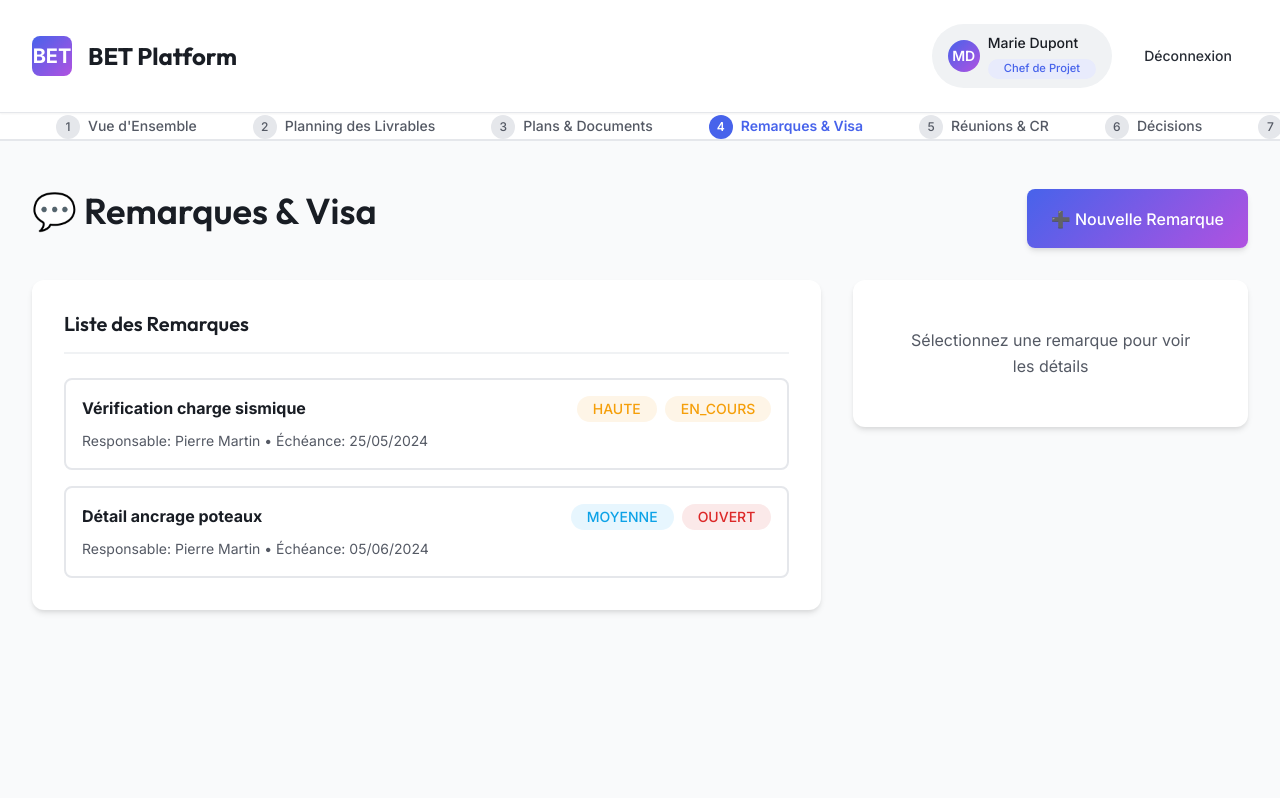
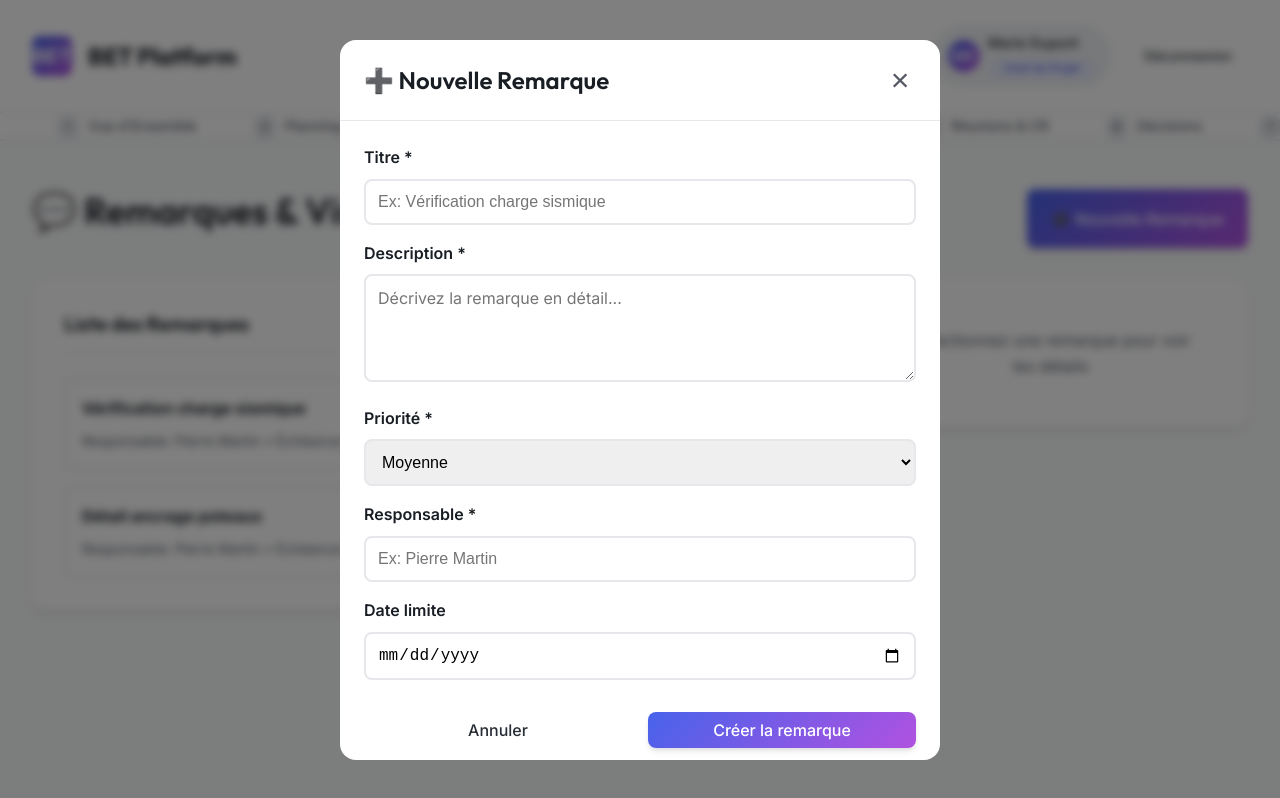
Before and after one commit to salaheddineouajjaj/bet-platform, a Next.js app: page /projects/1/remarks in a window 1280 px wide. Both pictures are taken after a click on the button "➕ Nouvelle Remarque". Built offline with nearby package versions, Linux system fonts and the light colour scheme.

Commit message:
Feature: Add working 'Nouvelle Remarque' button with role-based permissions

```diff
--- a/app/projects/[id]/remarks/page.jsx
+++ b/app/projects/[id]/remarks/page.jsx
@@ -3,6 +3,8 @@
 import { useState, useEffect } from 'react';
 import { use } from 'react';
 import Navigation from '@/components/Navigation/Navigation';
+import NewRemarkModal from '@/components/NewRemarkModal/NewRemarkModal';
+import { hasPermission } from '@/lib/permissions';
 import styles from '../overview.module.css';
 
 export default function RemarksPage({ params }) {
@@ -11,6 +13,7 @@ export default function RemarksPage({ params }) {
     const [selectedRemark, setSelectedRemark] = useState(null);
     const [loading, setLoading] = useState(true);
     const [user, setUser] = useState(null);
+    const [showNewModal, setShowNewModal] = useState(false);
 
     useEffect(() => {
         fetchRemarks();
@@ -71,9 +74,14 @@ export default function RemarksPage({ params }) {
                 <div className={styles.pageContent}>
                     <div style={{ display: 'flex', justifyContent: 'space-between', marginBottom: 'var(--spacing-xl)' }}>
                         <h1>💬 Remarques & Visa</h1>
-                        <button className="btn btn-primary">
-                            ➕ Nouvelle Remarque
-                        </button>
+                        {hasPermission(user?.role, 'CREATE_REMARK') && (
+                            <button
+                                className="btn btn-primary"
+                                onClick={() => setShowNewModal(true)}
+                            >
+                                ➕ Nouvelle Remarque
+                            </button>
+                        )}
                     </div>
 
                     <div className={styles.grid}>
@@ -181,6 +189,17 @@ export default function RemarksPage({ params }) {
                     </div>
                 </div>
             </div>
+
+            {/* New Remark Modal */}
+            <NewRemarkModal
+                isOpen={showNewModal}
+                onClose={() => setShowNewModal(false)}
+                projectId={id}
+                onSuccess={(newRemark) => {
+                    setRemarks([newRemark, ...remarks]);
+                    setSelectedRemark(newRemark);
+                }}
+            />
         </div>
     );
 }
--- /dev/null
+++ b/components/NewRemarkModal/NewRemarkModal.jsx
@@ -0,0 +1,218 @@
+'use client';
+
+import { useState } from 'react';
+import Modal from '@/components/Modal/Modal';
+
+export default function NewRemarkModal({ isOpen, onClose, projectId, onSuccess }) {
+    const [formData, setFormData] = useState({
+        title: '',
+        description: '',
+        priority: 'MOYENNE',
+        responsable: '',
+        deadline: '',
+    });
+    const [loading, setLoading] = useState(false);
+    const [error, setError] = useState('');
+
+    const priorities = [
+        { value: 'BASSE', label: 'Basse' },
+        { value: 'MOYENNE', label: 'Moyenne' },
+        { value: 'HAUTE', label: 'Haute' },
+        { value: 'CRITIQUE', label: 'Critique' },
+    ];
+
+    const handleSubmit = async (e) => {
+        e.preventDefault();
+        setLoading(true);
+        setError('');
+
+        try {
+            // TODO: Replace with real API call
+            // const res = await fetch('/api/remarks', {
+            //   method: 'POST',
+            //   headers: { 'Content-Type': 'application/json' },
+            //   body: JSON.stringify({ ...formData, projectId }),
+            // });
+
+            // Mock success
+            await new Promise(resolve => setTimeout(resolve, 500));
+
+            const newRemark = {
+                id: Date.now().toString(),
+                ...formData,
+                status: 'OUVERT',
+                createdBy: { name: 'Marie Dupont' },
+                responsable: { name: formData.responsable },
+                comments: [],
+            };
+
+            if (onSuccess) {
+                onSuccess(newRemark);
+            }
+
+            // Reset form
+            setFormData({
+                title: '',
+                description: '',
+                priority: 'MOYENNE',
+                responsable: '',
+                deadline: '',
+            });
+
+            onClose();
+        } catch (err) {
+            setError('Erreur lors de la création de la remarque');
+            console.error(err);
+        } finally {
+            setLoading(false);
+        }
+    };
+
+    return (
+        <Modal isOpen={isOpen} onClose={onClose} title="➕ Nouvelle Remarque">
+            <form onSubmit={handleSubmit}>
+                {error && (
+                    <div style={{
+                        background: 'var(--color-danger-light)',
+                        color: 'var(--color-danger)',
+                        padding: '1rem',
+                        borderRadius: 'var(--radius-md)',
+                        marginBottom: '1rem',
+                    }}>
+                        {error}
+                    </div>
+                )}
+
+                <div style={{ display: 'flex', flexDirection: 'column', gap: '1rem' }}>
+                    {/* Title */}
+                    <div>
+                        <label style={{ display: 'block', marginBottom: '0.5rem', fontWeight: 600 }}>
+                            Titre *
+                        </label>
+                        <input
+                            type="text"
+                            value={formData.title}
+                            onChange={(e) => setFormData({ ...formData, title: e.target.value })}
+                            placeholder="Ex: Vérification charge sismique"
+                            required
+                            style={{
+                                width: '100%',
+                                padding: '0.75rem',
+                                border: '2px solid var(--color-border)',
+                                borderRadius: 'var(--radius-md)',
+                                fontSize: '1rem',
+                            }}
+                        />
+                    </div>
+
+                    {/* Description */}
+                    <div>
+                        <label style={{ display: 'block', marginBottom: '0.5rem', fontWeight: 600 }}>
+                            Description *
+                        </label>
+                        <textarea
+                            value={formData.description}
+                            onChange={(e) => setFormData({ ...formData, description: e.target.value })}
+                            placeholder="Décrivez la remarque en détail..."
+                            required
+                            rows={4}
+                            style={{
+                                width: '100%',
+                                padding: '0.75rem',
+                                border: '2px solid var(--color-border)',
+                                borderRadius: 'var(--radius-md)',
+                                fontSize: '1rem',
+                                fontFamily: 'inherit',
+                                resize: 'vertical',
+                            }}
+                        />
+                    </div>
+
+                    {/* Priority */}
+                    <div>
+                        <label style={{ display: 'block', marginBottom: '0.5rem', fontWeight: 600 }}>
+                            Priorité *
+                        </label>
+                        <select
+                            value={formData.priority}
+                            onChange={(e) => setFormData({ ...formData, priority: e.target.value })}
+                            required
+                            style={{
+                                width: '100%',
+                                padding: '0.75rem',
+                                border: '2px solid var(--color-border)',
+                                borderRadius: 'var(--radius-md)',
+                                fontSize: '1rem',
+                            }}
+                        >
+                            {priorities.map(({ value, label }) => (
+                                <option key={value} value={value}>{label}</option>
+                            ))}
+                        </select>
+                    </div>
+
+                    {/* Responsable */}
+                    <div>
+                        <label style={{ display: 'block', marginBottom: '0.5rem', fontWeight: 600 }}>
+                            Responsable *
+                        </label>
+                        <input
+                            type="text"
+                            value={formData.responsable}
+                            onChange={(e) => setFormData({ ...formData, responsable: e.target.value })}
+                            placeholder="Ex: Pierre Martin"
+                            required
+                            style={{
+                                width: '100%',
+                                padding: '0.75rem',
+                                border: '2px solid var(--color-border)',
+                                borderRadius: 'var(--radius-md)',
+                                fontSize: '1rem',
+                            }}
+                        />
+                    </div>
+
+                    {/* Deadline */}
+                    <div>
+                        <label style={{ display: 'block', marginBottom: '0.5rem', fontWeight: 600 }}>
+                            Date limite
+                        </label>
+                        <input
+                            type="date"
+                            value={formData.deadline}
+                            onChange={(e) => setFormData({ ...formData, deadline: e.target.value })}
+                            style={{
+                                width: '100%',
+                                padding: '0.75rem',
+                                border: '2px solid var(--color-border)',
+                                borderRadius: 'var(--radius-md)',
+                                fontSize: '1rem',
+                            }}
+                        />
+                    </div>
+
+                    {/* Buttons */}
+                    <div style={{ display: 'flex', gap: '1rem', marginTop: '1rem' }}>
+                        <button
+                            type="button"
+                            onClick={onClose}
+                            className="btn btn-ghost"
+                            style={{ flex: 1 }}
+                            disabled={loading}
+                        >
+                            Annuler
+                        </button>
+                        <button
+                            type="submit"
+                            className="btn btn-primary"
+                            style={{ flex: 1 }}
+                            disabled={loading}
+                        >
+                            {loading ? 'Création...' : 'Créer la remarque'}
+                        </button>
+                    </div>
+                </div>
+            </form>
+        </Modal>
+    );
+}
```
